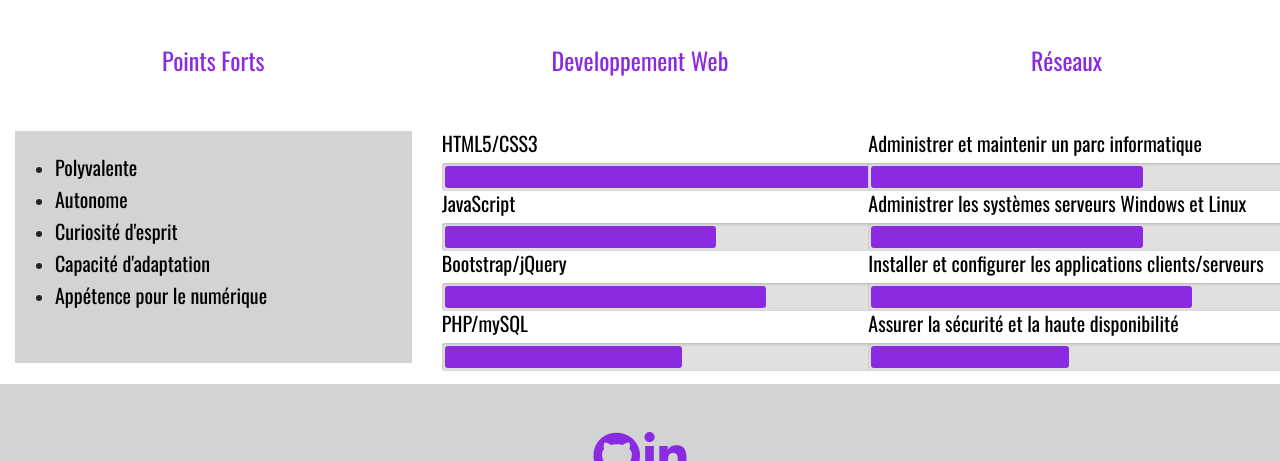
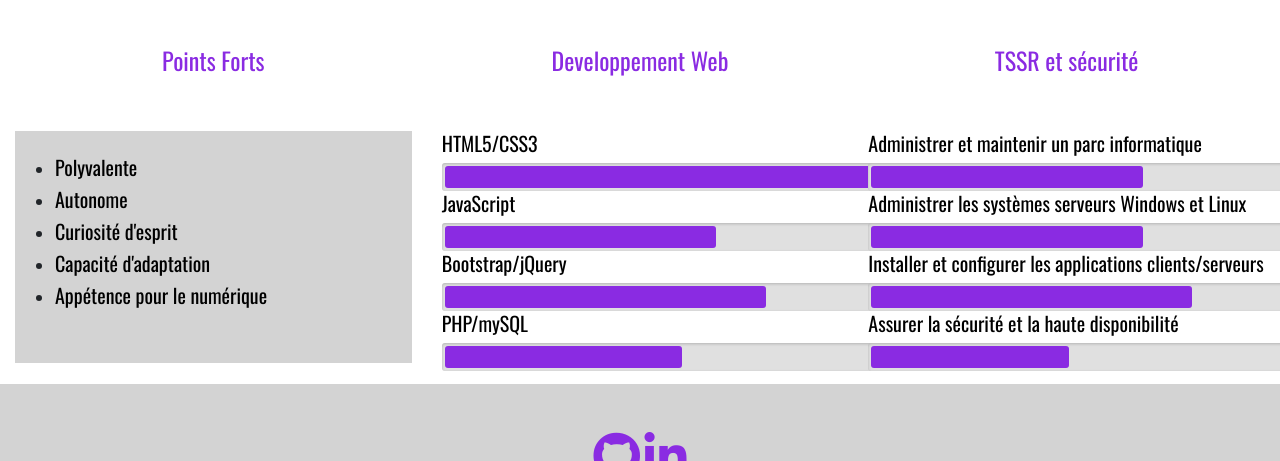
Before and after one commit to xMarinex/CVMarine, a plain HTML site: page competences.html in a window 1280 px wide. Shown: the part 266-727 px from the top of the page. Drawn offline with nearby package versions, Linux system fonts and the light colour scheme.

Commit message:
Update competences.html

```diff
--- a/competences.html
+++ b/competences.html
@@ -54,7 +54,7 @@
                 <h4>Developpement Web</h4>
             </div>
             <div class="col-md-4">
-                <h4>Réseaux</h4>
+                <h4>TSSR et sécurité</h4>
             </div>
         </div><br><br>
         <div class="row">
```
